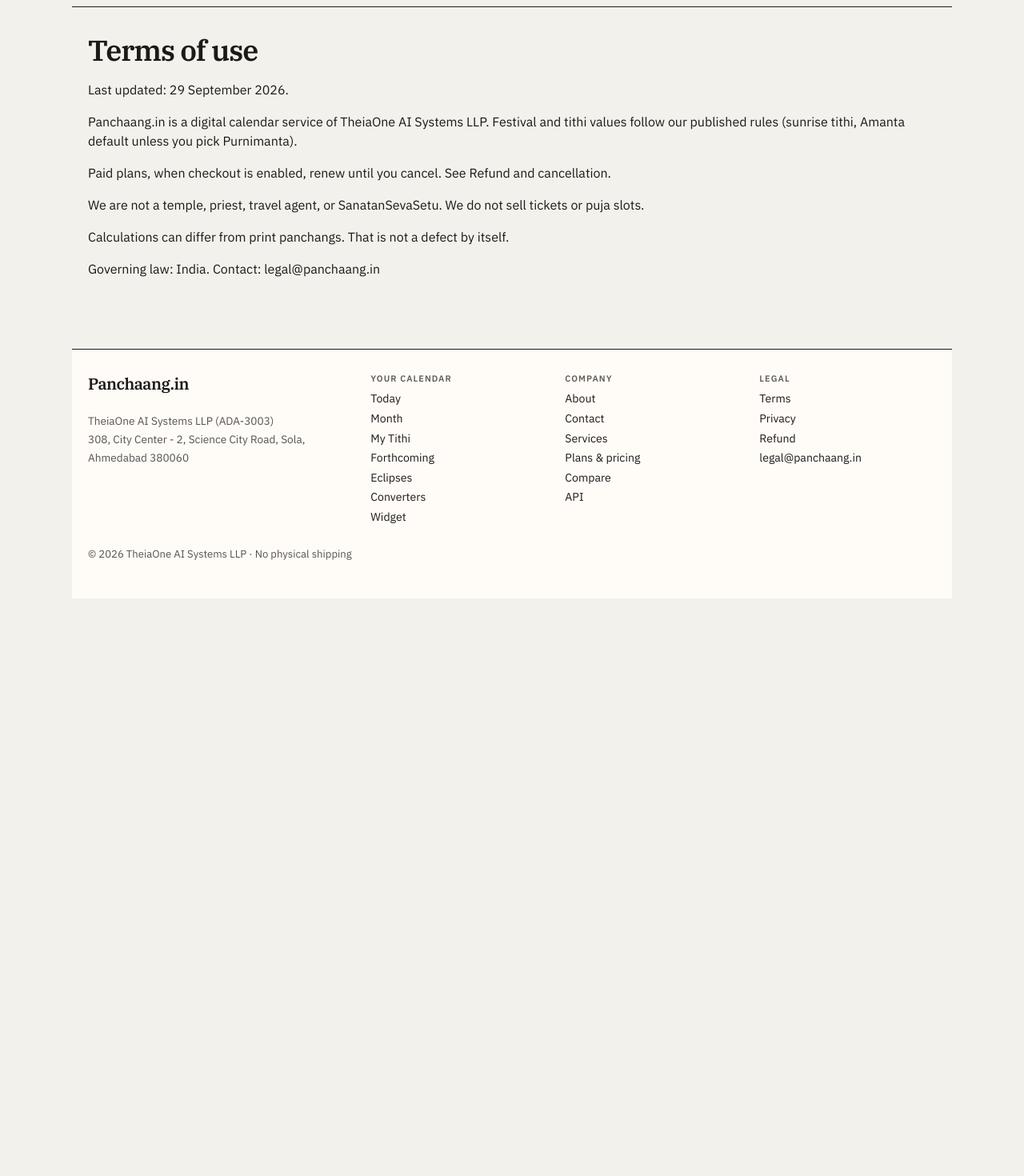
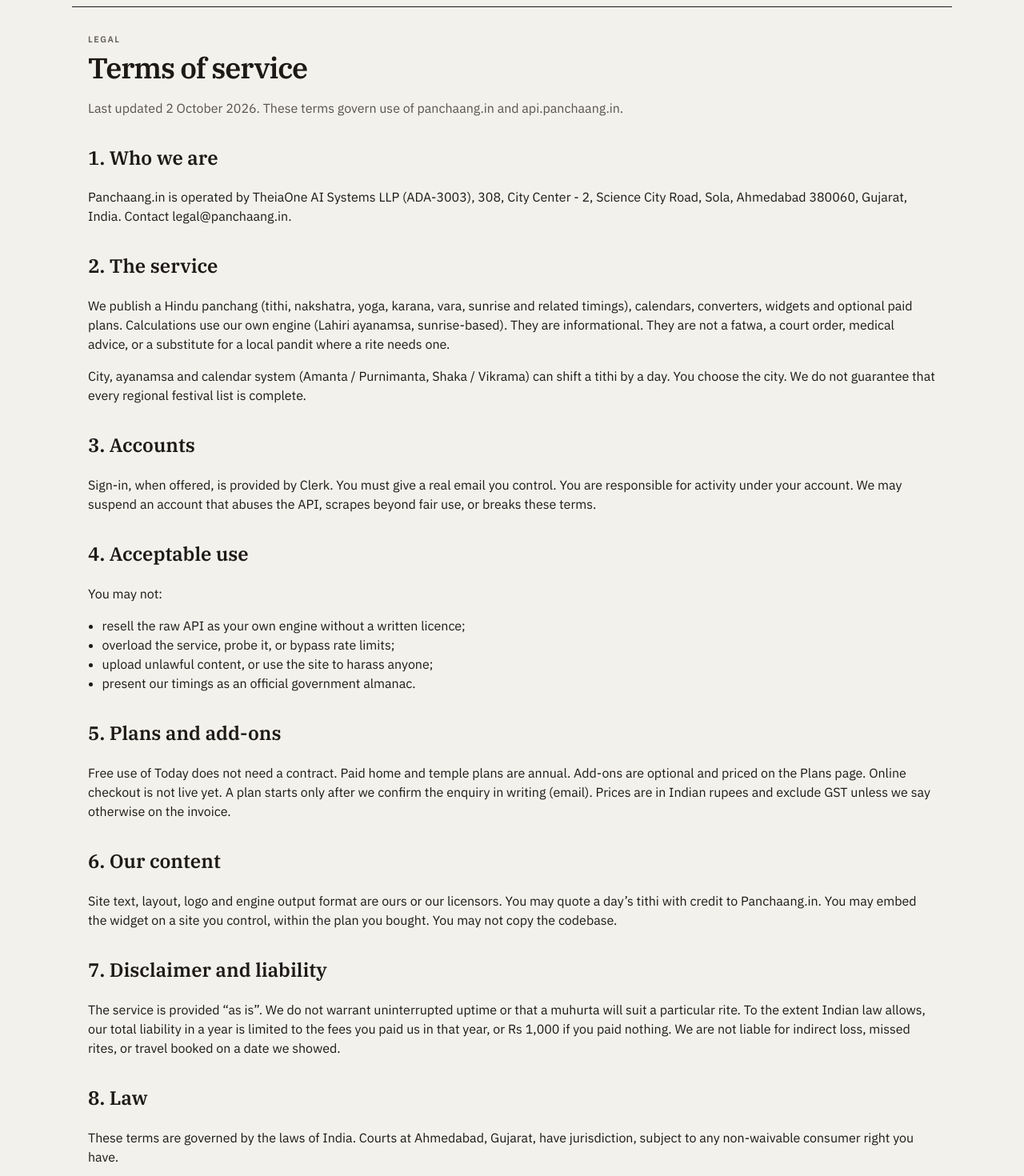
Before and after one commit to pushkarprabhat/panchaang-web, a Next.js app: page /legal/terms in a window 1280 px wide. Shown: the part 100-1570 px from the top of the page at 80% size. Before the commit the page ends 848 px from the top, so only its background shows below. Built offline with nearby package versions, Linux system fonts and the light colour scheme; no server answers.

Commit message:
Expand terms of service

```diff
--- a/app/legal/terms/page.js
+++ b/app/legal/terms/page.js
@@ -1,17 +1,74 @@
+export const metadata = { title: "Terms of service — Panchaang.in" };
+
 export default function TermsPage() {
   return (
     <>
-      <h1>Terms of use</h1>
-      <p>Last updated: 29 September 2026.</p>
+      <p className="eyebrow">Legal</p>
+      <h1>Terms of service</h1>
+      <p className="muted">Last updated 2 October 2026. These terms govern use of panchaang.in and api.panchaang.in.</p>
+
+      <h2>1. Who we are</h2>
       <p>
-        Panchaang.in is a digital calendar service of TheiaOne AI Systems LLP.
-        Festival and tithi values follow our published rules (sunrise tithi,
-        Amanta default unless you pick Purnimanta).
+        Panchaang.in is operated by TheiaOne AI Systems LLP (ADA-3003), 308, City Center - 2,
+        Science City Road, Sola, Ahmedabad 380060, Gujarat, India. Contact legal@panchaang.in.
       </p>
-      <p>Paid plans, when checkout is enabled, renew until you cancel. See Refund and cancellation.</p>
-      <p>We are not a temple, priest, travel agent, or SanatanSevaSetu. We do not sell tickets or puja slots.</p>
-      <p>Calculations can differ from print panchangs. That is not a defect by itself.</p>
-      <p>Governing law: India. Contact: legal@panchaang.in</p>
+
+      <h2>2. The service</h2>
+      <p>
+        We publish a Hindu panchang (tithi, nakshatra, yoga, karana, vara, sunrise and related timings),
+        calendars, converters, widgets and optional paid plans. Calculations use our own engine
+        (Lahiri ayanamsa, sunrise-based). They are informational. They are not a fatwa, a court order,
+        medical advice, or a substitute for a local pandit where a rite needs one.
+      </p>
+      <p>
+        City, ayanamsa and calendar system (Amanta / Purnimanta, Shaka / Vikrama) can shift a tithi by a day.
+        You choose the city. We do not guarantee that every regional festival list is complete.
+      </p>
+
+      <h2>3. Accounts</h2>
+      <p>
+        Sign-in, when offered, is provided by Clerk. You must give a real email you control.
+        You are responsible for activity under your account. We may suspend an account that abuses
+        the API, scrapes beyond fair use, or breaks these terms.
+      </p>
+
+      <h2>4. Acceptable use</h2>
+      <p>You may not:</p>
+      <ul>
+        <li>resell the raw API as your own engine without a written licence;</li>
+        <li>overload the service, probe it, or bypass rate limits;</li>
+        <li>upload unlawful content, or use the site to harass anyone;</li>
+        <li>present our timings as an official government almanac.</li>
+      </ul>
+
+      <h2>5. Plans and add-ons</h2>
+      <p>
+        Free use of Today does not need a contract. Paid home and temple plans are annual.
+        Add-ons are optional and priced on the Plans page. Online checkout is not live yet.
+        A plan starts only after we confirm the enquiry in writing (email). Prices are in Indian rupees
+        and exclude GST unless we say otherwise on the invoice.
+      </p>
+
+      <h2>6. Our content</h2>
+      <p>
+        Site text, layout, logo and engine output format are ours or our licensors.
+        You may quote a day’s tithi with credit to Panchaang.in. You may embed the widget
+        on a site you control, within the plan you bought. You may not copy the codebase.
+      </p>
+
+      <h2>7. Disclaimer and liability</h2>
+      <p>
+        The service is provided “as is”. We do not warrant uninterrupted uptime or that a muhurta
+        will suit a particular rite. To the extent Indian law allows, our total liability in a year
+        is limited to the fees you paid us in that year, or Rs 1,000 if you paid nothing.
+        We are not liable for indirect loss, missed rites, or travel booked on a date we showed.
+      </p>
+
+      <h2>8. Law</h2>
+      <p>
+        These terms are governed by the laws of India. Courts at Ahmedabad, Gujarat, have jurisdiction,
+        subject to any non-waivable consumer right you have.
+      </p>
     </>
   );
 }
```
